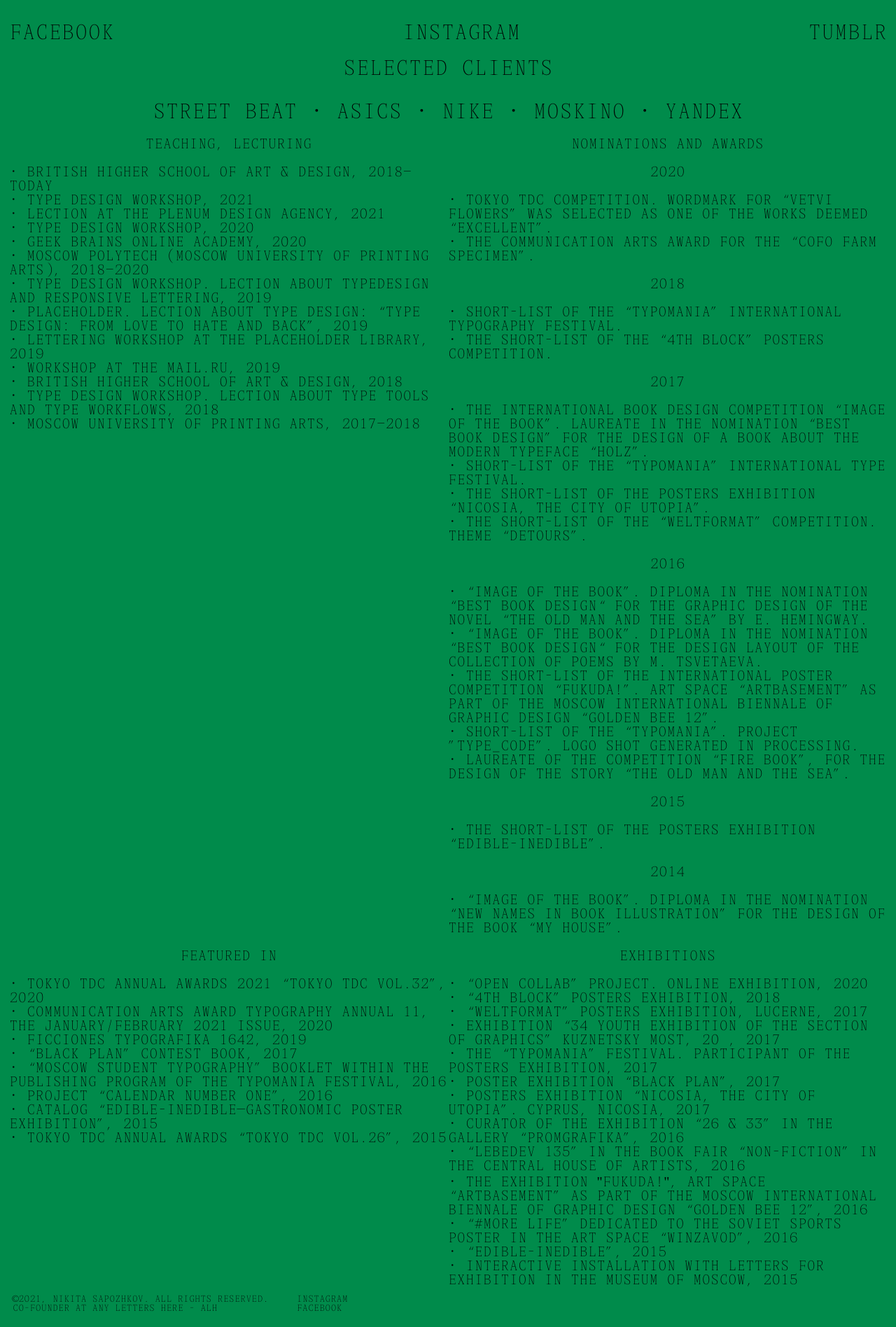
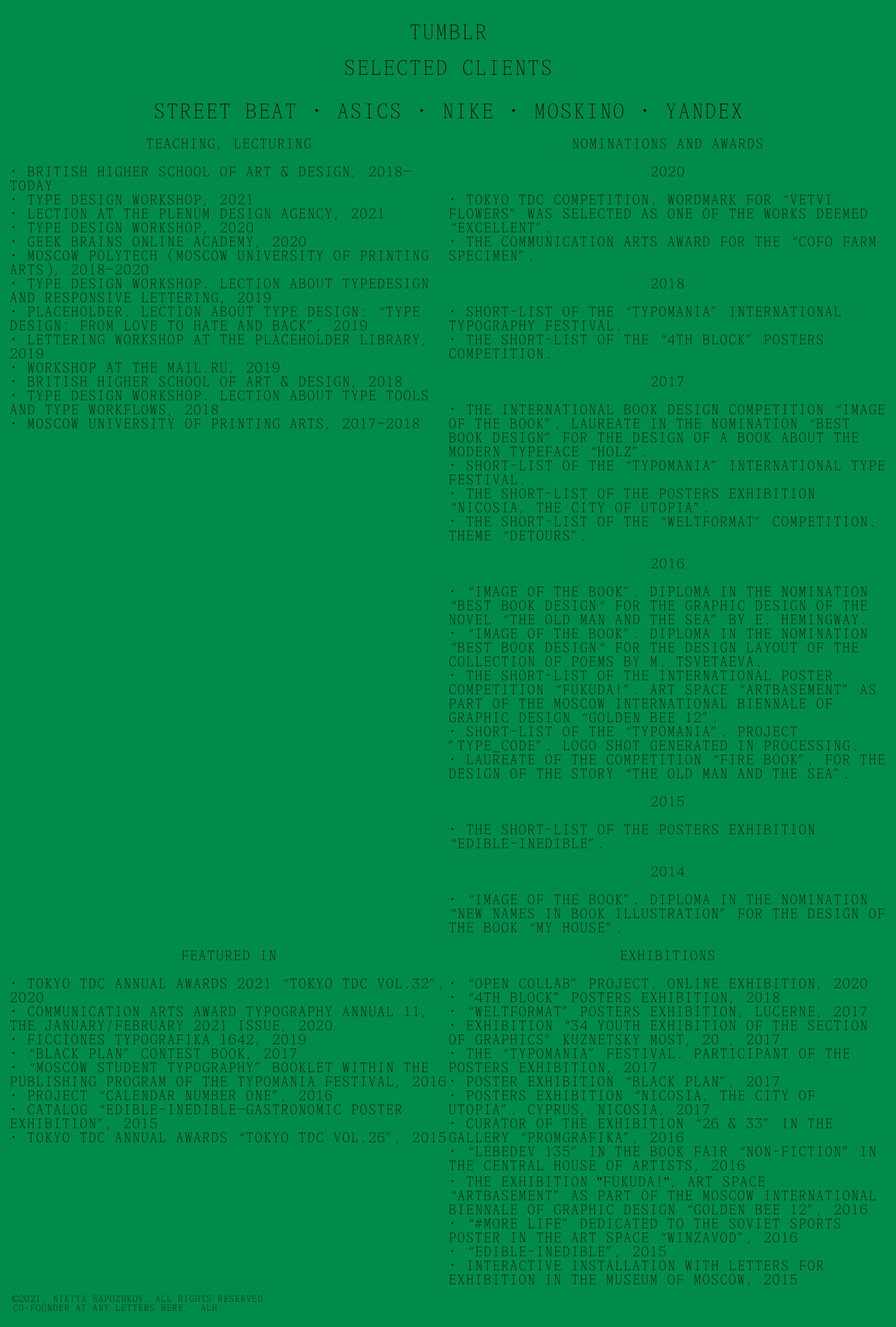
Before and after one commit to sloppy-psd/nikitasapozhkov, a website: page about.html in a window 1280 px wide. Shown: the part 760-2656 px from the top of the page at 70% size. Drawn offline with Linux system fonts and the light colour scheme.

Commit message:
Remove meta

```diff
--- a/about.html
+++ b/about.html
@@ -64,9 +64,7 @@
     </div>
     <!-- SOCIAL MEDIA -->
     <div class="social-media">
-        <a id="left" href="https://www.facebook.com/nikita.sapozhkov" target="_blank" style="flex-grow: 4">facebook</a>
-        <a id="center" href="https://www.instagram.com/nikita_sapozhkov/" target="_blank" style="flex-grow: 4">instagram</a>
-        <a id="right" href="https://sapozhkov.tumblr.com" target="_blank" style="flex-grow: 4">tumblr</a>
+        <a id="center" href="https://sapozhkov.tumblr.com" target="_blank" style="flex-grow: 4">tumblr</a>
     </div>
     <div class="line"></div>
     <!-- SOCIAL MEDIA -->
@@ -165,10 +163,7 @@
     <!-- FOOTER -->
     <footer class="footer">
         <div>©2021, Nikita Sapozhkov. All rights reserved.<br>Co-Founder at Any Letters Here - Alh</div>
-        <div class="social">
-            <a href="https://www.instagram.com/nikita_sapozhkov/" target="_blank">instagram</a>
-            <a href="https://www.facebook.com/nikita.sapozhkov" target="_blank">facebook</a>
-        </div>
+
     </footer>
     <!-- FOOTER -->
 </body>
```
Also changed, not shown: asics_silver_pack.html (+0 -4 lines), projects.html (+0 -4 lines), projects_sb_streetball.html (+1 -4 lines), projects_vetvi.html (+1 -4 lines).
